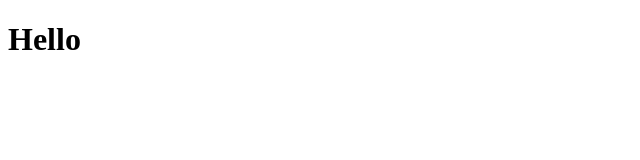
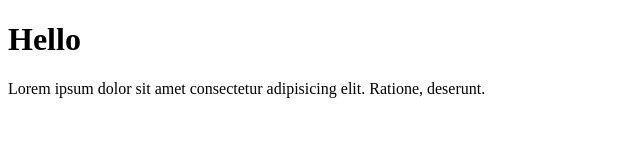
Before and after one commit to barayaa/git-training, a plain HTML site: page index.html in a window 1280 px wide. Shown: the whole page, without its empty margins (0-640 px from the left). Drawn offline with Linux system fonts and the light colour scheme.

Commit message:
amelioration

```diff
--- a/index.html
+++ b/index.html
@@ -7,7 +7,11 @@
     <title>Document</title>
 </head>
 <body>
+   <div>
     <h1>Hello</h1>
+    <p>Lorem ipsum dolor sit amet consectetur adipisicing elit. Ratione, deserunt.</p>
+   </div>
+
     <script src="script.js"></script>
 </body>
 </html>
```
